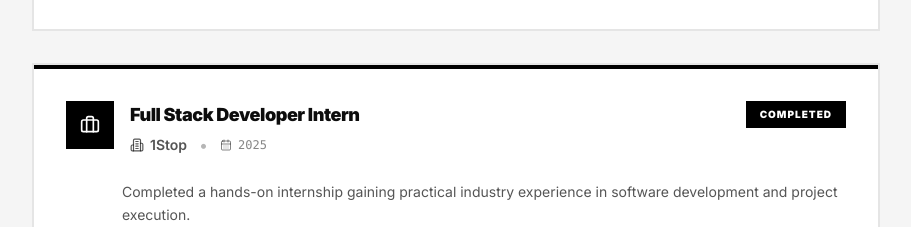
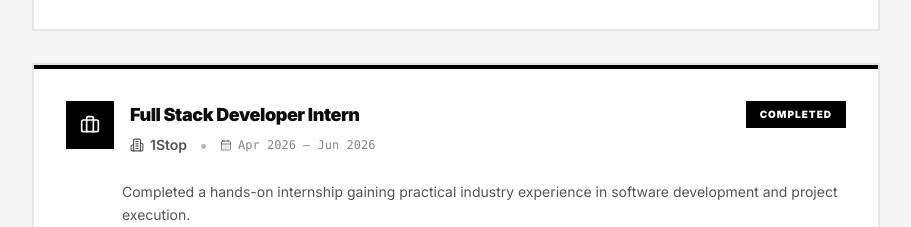
Before and after one commit to anirudh1261/Portfolio, a React (Vite) app: page / in a window 1280 px wide. Shown: the part 4180-4407 px from the top of the page, without its empty margins (184-1095 px from the left). Built offline with nearby package versions, Linux system fonts and the light colour scheme; no server answers.

Commit message:
fix(internship): update 1Stop internship duration to Apr 2026 – Jun 2026

```diff
--- a/src/components/InternshipSection.tsx
+++ b/src/components/InternshipSection.tsx
@@ -18,7 +18,7 @@ const internships = [
   {
     role: 'Full Stack Developer Intern',
     company: '1Stop',
-    duration: '2025',
+    duration: 'Apr 2026 – Jun 2026',
     description:
       'Completed a hands-on internship gaining practical industry experience in software development and project execution.',
     certificates: [
```
